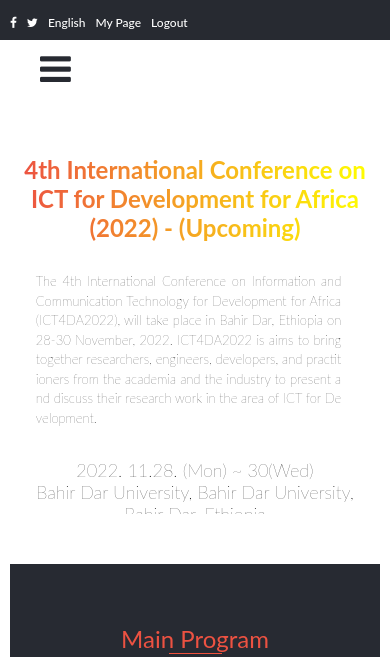
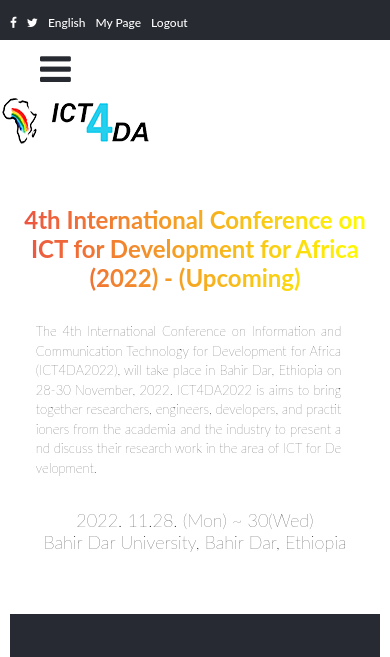
Before and after one commit to amare1990/ICT4DA, a plain HTML site: page index.html in a window 390 px wide. Shown: the top 657 px of the page. Drawn offline with Linux system fonts and the light colour scheme.

Commit message:
Resolve the positions of project logo

```diff
--- a/index.html
+++ b/index.html
@@ -31,19 +31,23 @@
 
     </header>
     <header class="header2">
-      <!--<ul class="menu-bar">
-        <li>
-         <a href="#">
-          <i class="fa fa-bars menu-bar-icon"></i>
-         </a>
-        </li>
-        <i class="fa fa-times close-icon"></i>
-      </ul>
-      <div class="menu-close-icon-div">
-        <i class="fa fa-times close-icon"></i>
-      </div> -->
+      <div class="menu-bar-container">
+        <ul class="menu-bar">
+          <li>
+           <a href="#" class="hamburger">
+            <i class="fa fa-bars menu-bar-icon"></i>
+           </a>
+          </li>
+          <li>
+            <a href="#" class="close-icon"> <i class="fa fa-times"></i> </a>
+          </li>
+        </ul>
+        <div class="menu-image menu-logo-mobile">
+          <img src="./images/logo.png" alt="Logo Image">
+        </div>
+      </div>
       <nav class="navbar">
-        <div class="menu-image">
+        <div class="menu-image menu-image-desk">
           <img src="./images/logo.png" alt="Logo Image">
         </div>
         <ul class="menu">
@@ -64,7 +68,7 @@
     </header>
 
     <section id="home"  class="section-conference-invitation">
-      <ul class="menu-bar">
+      <!--<ul class="menu-bar">
         <li>
          <a href="#" class="hamburger">
           <i class="fa fa-bars menu-bar-icon"></i>
@@ -73,7 +77,7 @@
         <li>
           <a href="#" class="close-icon"> <i class="fa fa-times"></i> </a>
         </li>
-      </ul>
+      </ul> -->
       <div class="conference-description-container">
         <h1 class="conference-name">4th International Conference on ICT for Development for Africa (2022) - (Upcoming)</h1>
         <p class="conference-description">
@@ -81,7 +85,7 @@
         </p>
         <div class="date-and-place">
           <span class="date"> 2022. 11.28. (Mon) ~ 30(Wed) </span>
-          <span class="place">Bahir Dar University, Bahir Dar University, Bahir Dar, Ethiopia</span>
+          <span class="place">Bahir Dar University, Bahir Dar, Ethiopia</span>
         </div>
       </div>
     </section>
```
